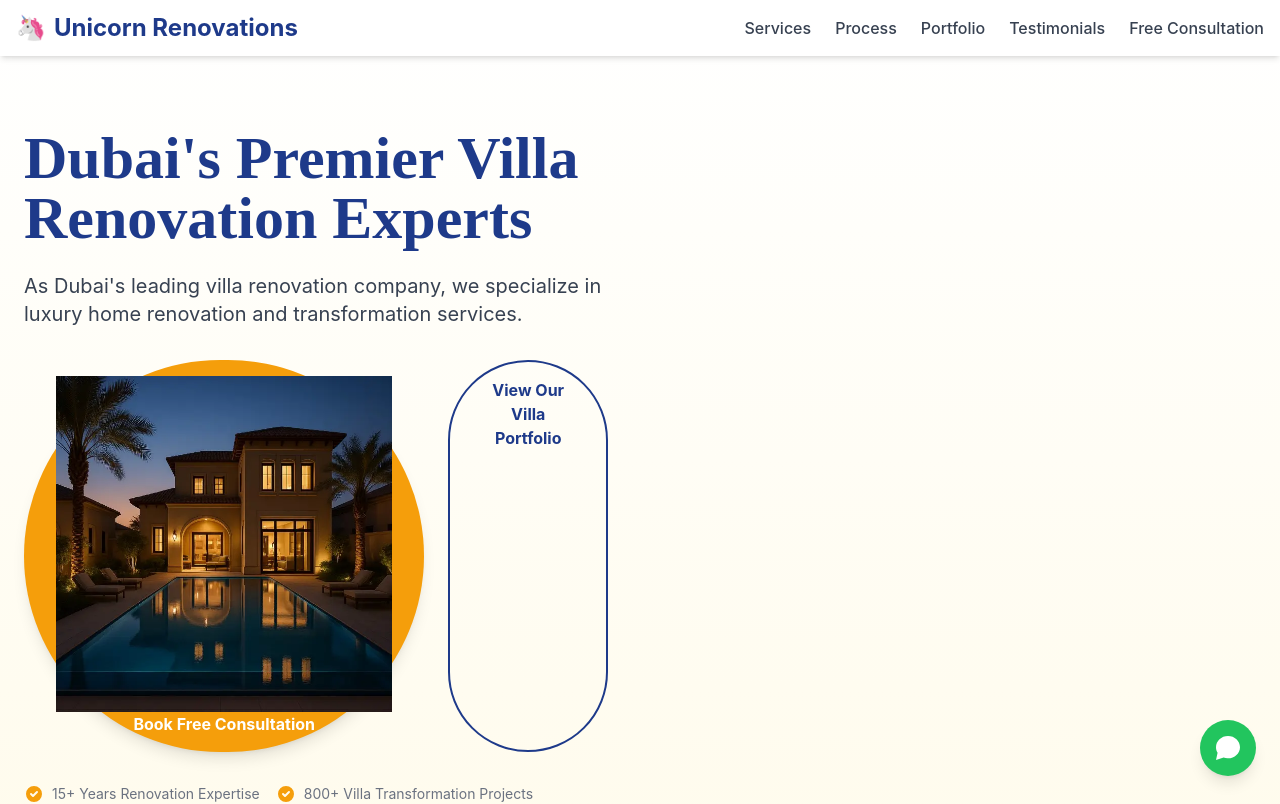
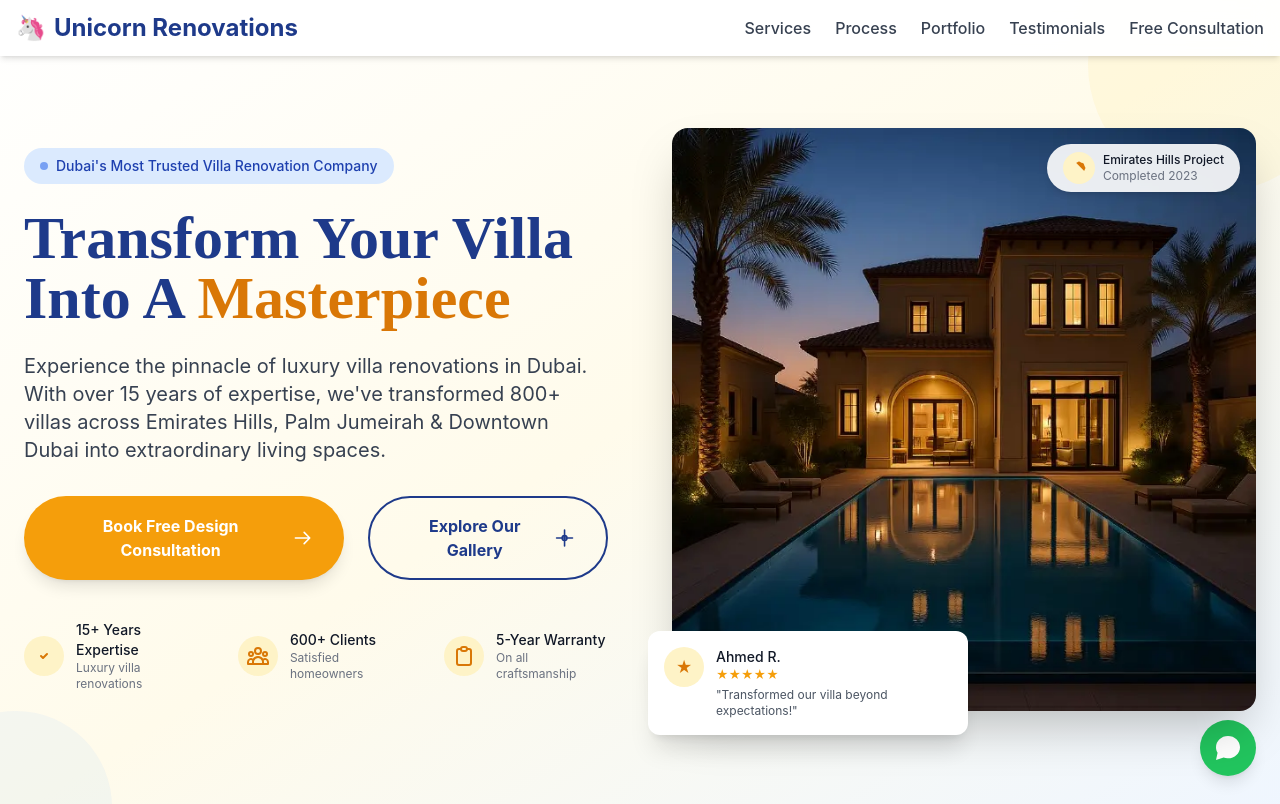
Before and after one commit to 1297ABY5/Villa-Landing--ABY, a Next.js app: page / in a window 1280 px wide. Shown: the top 804 px of the page. Built offline with nearby package versions, Linux system fonts and the light colour scheme.

Commit message:
Update index.js

```diff
--- a/pages/index.js
+++ b/pages/index.js
@@ -151,20 +151,93 @@ export default function Home() {
       </nav>
 
       {/* Hero Section */}
-      <section className="pt-24 pb-16 px-4 bg-gradient-to-b from-white to-amber-50 sm:pt-32 sm:pb-28 sm:px-6">
-        <div className="container mx-auto flex flex-col md:flex-row items-center gap-10 md:gap-16">
+<section className="relative pt-24 pb-16 px-4 bg-gradient-to-br from-white via-amber-50 to-blue-50 sm:pt-32 sm:pb-28 sm:px-6 overflow-hidden">
+  {/* Background decorative elements */}
+  <div className="absolute top-0 right-0 -mt-16 -mr-16 opacity-10">
+    <div className="w-64 h-64 rounded-full bg-amber-300"></div>
+  </div>
+  <div className="absolute bottom-0 left-0 -mb-20 -ml-20 opacity-10">
+    <div className="w-48 h-48 rounded-full bg-blue-300"></div>
+  </div>
+
+  <div className="container mx-auto flex flex-col md:flex-row items-center gap-10 md:gap-16 relative z-10">
     <div className="md:w-1/2 text-center md:text-left">
+      <div className="inline-flex items-center bg-blue-100 text-blue-800 px-4 py-2 rounded-full text-sm font-medium mb-6">
+        <span className="w-2 h-2 bg-blue-600 rounded-full mr-2 animate-pulse"></span>
+        Dubai's Most Trusted Villa Renovation Company
+      </div>
+
       <h1 className="text-4xl font-extrabold text-blue-900 leading-tight mb-6 sm:text-5xl lg:text-6xl">
-              Dubai's Premier Villa Renovation Experts
+        Transform Your Villa Into A <span className="text-amber-600">Masterpiece</span>
       </h1>
+
       <p className="text-lg text-gray-700 mb-8 leading-relaxed sm:text-xl">
-              As Dubai's leading villa renovation company, we specialize in luxury home renovation and transformation services.
+        Experience the pinnacle of luxury villa renovations in Dubai. With over 15 years of expertise, we've transformed 800+ villas across Emirates Hills, Palm Jumeirah & Downtown Dubai into extraordinary living spaces.
       </p>
+
       <div className="flex flex-col space-y-4 sm:flex-row sm:space-y-0 sm:space-x-6 justify-center md:justify-start">
         <a
           href="#contact"
-                className="bg-amber-500 hover:bg-amber-600 text-white font-bold py-4 px-8 rounded-full shadow-lg transition-all duration-300 transform hover:scale-105 text-center"
+          className="group bg-amber-500 hover:bg-amber-600 text-white font-bold py-4 px-8 rounded-full shadow-lg transition-all duration-300 transform hover:scale-105 text-center flex items-center justify-center"
         >
+          <span>Book Free Design Consultation</span>
+          <svg className="w-5 h-5 ml-2 group-hover:translate-x-1 transition-transform" fill="none" stroke="currentColor" viewBox="0 0 24 24">
+            <path strokeLinecap="round" strokeLinejoin="round" strokeWidth={2} d="M14 5l7 7m0 0l-7 7m7-7H3" />
+          </svg>
+        </a>
+        <a
+          href="#portfolio"
+          className="group border-2 border-blue-900 text-blue-900 hover:bg-blue-900 hover:text-white font-bold py-4 px-8 rounded-full transition-all duration-300 text-center flex items-center justify-center"
+        >
+          <span>Explore Our Gallery</span>
+          <svg className="w-5 h-5 ml-2 group-hover:translate-x-1 transition-transform" fill="none" stroke="currentColor" viewBox="0 0 24 24">
+            <path strokeLinecap="round" strokeLinejoin="round" strokeWidth={2} d="M15 12a3 3 0 11-6 0 3 3 0 016 0z" />
+            <path strokeLinecap="round" strokeLinejoin="round" strokeWidth={2} d="M2 12h20M12 2v20" />
+          </svg>
+        </a>
+      </div>
+
+      <div className="mt-10 flex flex-col sm:flex-row items-center justify-center md:justify-start space-y-4 sm:space-y-0 sm:space-x-8">
+        <div className="flex items-center">
+          <div className="flex-shrink-0 bg-amber-100 p-2 rounded-full">
+            <svg className="w-6 h-6 text-amber-600" fill="none" stroke="currentColor" viewBox="0 0 24 24">
+              <path strokeLinecap="round" strokeLinejoin="round" strokeWidth={2} d="M9 12l2 2 4-4m5.618-4.016A11.955 11.955 极客时间 0 0112 2.944a11.955 11.955 0 01-8.618 3.04A12.02 12.02 0 003 9c0 5.591 3.824 10.29 9 11.622 5.176-1.332 9-6.03 9-11.622 0-1.042-.133-2.052-.382-3.016z" />
+            </svg>
+          </div>
+          <div className="ml-3">
+            <p className="text-sm font-medium text-gray-900">15+ Years Expertise</p>
+            <p className="text-xs text-gray-500">Luxury villa renovations</p>
+          </div>
+        </div>
+
+        <div className="flex items-center">
+          <div className="flex-shrink-0 bg-amber-100 p-2 rounded-full">
+            <svg className="w-6 h-6 text-amber-600" fill="none" stroke="currentColor" viewBox="0 0 24 24">
+              <path strokeLinecap="round" strokeLinejoin="round" strokeWidth={2} d="M17 20h5v-2a3 3 0 00-5.356-1.857M17 20H7m10 0v-2c0-.656-.126-1.283-.356-1.857M7 20H2v-2a3 3 0 015.356-1.857M7 20v-2c0-.656.126-1.283.356-1.857m0 0a5.002 5.002 0 019.288 0M15 7a3 3 0 11-6 0 3 3 0 016 0zm6 3a2 2 0 11-4 0 2 2 0 014 0zM7 10a2 2 0 11-4 0 2 2 0 014 0z" />
+            </svg>
+          </div>
+          <div className="ml-3">
+            <p className="text-sm font-medium text-gray-900">600+ Clients</p>
+            <p className="text-xs text-gray-500">Satisfied homeowners</p>
+          </div>
+        </div>
+
+        <div className="flex items-center">
+          <div className="flex-shrink-0 bg-amber-100 p-2 rounded-full">
+            <svg className="w-6 h-6 text-amber-600" fill="none" stroke="currentColor" viewBox="0 0 24 24">
+              <path strokeLinecap="round" strokeLinejoin="round" strokeWidth={2} d="M9 5H7a2 2 0 00-2 2v12a2 2 0 002 2h10a2 2 0 002-2V7a2 2 0 00-2-2h-2M9 5a2 2 0 002 2h2a2 2 0 002-2M9 5a2 2 0 012-2h2a2 2 0 012 2" />
+            </svg>
+          </div>
+          <div className="ml-3">
+            <p className="text-sm font-medium text-gray-900">5-Year Warranty</p>
+            <p className="text-xs text-gray-500">On all craftsmanship</p>
+          </div>
+        </div>
+      </div>
+    </div>
+
+    <div className="md:w-1/2 relative">
+      <div className="relative rounded-2xl overflow-hidden shadow-2xl transform hover:scale-105 transition duration-700">
         <Image
           src="/hero2.webp"
           alt="Luxury Villa Renovation Dubai by Unicorn Renovations"
@@ -173,32 +246,40 @@ export default function Home() {
           className="object-cover w-full h-auto"
           priority
         />
-                  Book Free Consultation
-              </a>
-              <a
-                href="#portfolio"
-                className="border-2 border-blue-900 text-blue-900 hover:bg-blue-900 hover:text-white font-bold py-4 px-8 rounded-full transition-all duration-300 text-center"
-              >
-                View Our Villa Portfolio
-              </a>
+
+        {/* Image overlay badge */}
+        <div className="absolute top-4 right-4 bg-white/90 backdrop-blur-sm py-2 px-4 rounded-full shadow-md">
+          <div className="flex items-center">
+            <div className="flex-shrink-0">
+              <div className="w-8 h-8 bg-amber-100 rounded-full flex items-center justify-center">
+                <svg className="w-4 h-4 text-amber-600" fill="currentColor" viewBox="0 0 20 20">
+                  <path fillRule="evenodd" d="M6.267 3.455a3.066 3.066 0 001.745-.723 3.066 3.066 0 013.976 0 3.066 3.066 0 001.745.723 3.066 3.066 0 012.812 2.812c.051.643.304 1.254.723 1.745a3.066 3.066 0 010 3.976 3.066 3.066 0 00-.723 1.745 3.066 3.066 极客时间 0 01-2.812 2.812 3.066 3.066 0 00-1.745.723 3.066 3.066 0 01-3.976 0 3.066 3.066 0 00-1.745-.723 3.066 3.066 0 01-2.812-2.812 3.066 3.066 0 00-.723-1.745 3.066 3.066 0 010-3.976 3.066 3.066 0 00.723-1.745 3.066 3.066 0 012.812-2.812zm7.44 5.252a1 1 0 00-1.414-1.414L9 10.586 7.707 9.293a1 1 0 00-1.414 1.414l2 2a1 1 0 001.414 0l4-4z" clipRule="evenodd" />
+                </svg>
               </div>
-            <div className="mt-8 flex flex-wrap justify-center md:justify-start gap-4 text-sm text-gray-500">
-              <div className="flex items-center">
-                <svg className="w-5 h-5 text-amber-500 mr-2" fill="currentColor" viewBox="0 0 20 20">
-                  <path fillRule="evenodd" d="M10 18a8 8 0 100-16 8 8 0 000 16zm3.707-9.293a1 1 0 00-1.414-1.414L9 10.586 7.707 9.293a1 1 0 00-1.414 1.414l2 2a1 1 0 001.414 0l4-4z" clipRule="evenodd" />
-                </svg>
-                <span>15+ Years Renovation Expertise</span>
             </div>
-              <div className="flex items-center">
-                <svg className="w-5 h-5 text-amber-500 mr-2" fill="currentColor" viewBox="0 0 20 20">
-                  <path fillRule="evenodd" d="M10 18a8 8 0 100-16 8 8 0 000 16zm3.707-9.293a1 1 0 00-1.414-1.414L9 10.586 7.707 9.293a1 1 0 00-1.414 1.414l2 2a1 1 0 001.414 0l4-4z" clipRule="evenodd" />
-                </svg>
-                <span>800+ Villa Transformation Projects</span>
+            <div className="ml-2">
+              <p className="text-xs font-medium text-gray-900">Emirates Hills Project</p>
+              <p className="text-xs text-gray-500">Completed 2023</p>
             </div>
           </div>
         </div>
-          <div className="md:w-1/2 relative rounded-2xl overflow-hidden shadow-xl mt-8 md:mt-0 transform hover:scale-105 transition duration-700">
+      </div>
 
+      {/* Floating testimonial card */}
+      <div className="absolute -bottom-6 -left-6 bg-white rounded-xl shadow-xl p-4 max-w-xs">
+        <div className="flex items-start">
+          <div className="flex-shrink-0">
+            <div className="w-10 h-10 bg-amber-100 rounded-full flex items-center justify-center">
+              <span className="text-amber-600 font-bold">★</span>
+            </div>
+          </div>
+          <div className="ml-3">
+            <p className="text-sm font-medium text-gray-900">Ahmed R.</p>
+            <p className="text-xs text-amber-500">★★★★★</p>
+            <p className="text-xs text-gray-600 mt-1">"Transformed our villa beyond expectations!"</p>
+          </div>
+        </div>
+      </div>
     </div>
   </div>
 </section>
```
Lines whose indentation alone changed are shown as unchanged.
